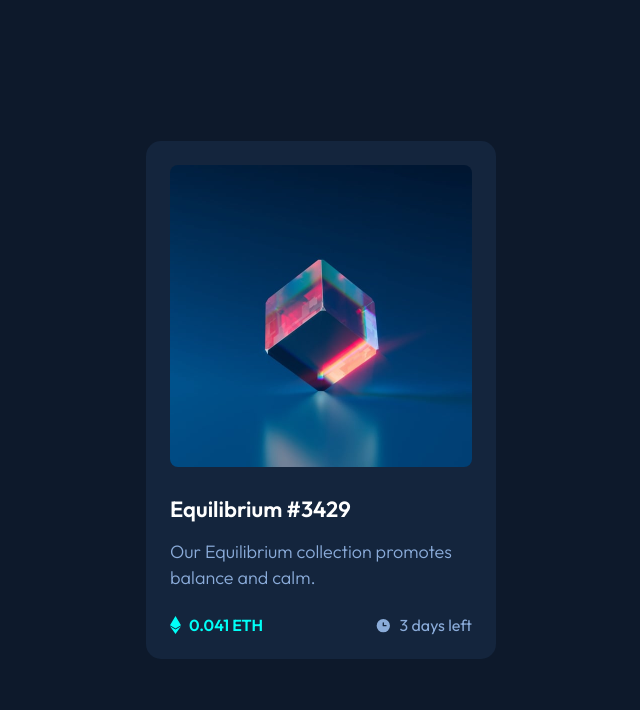
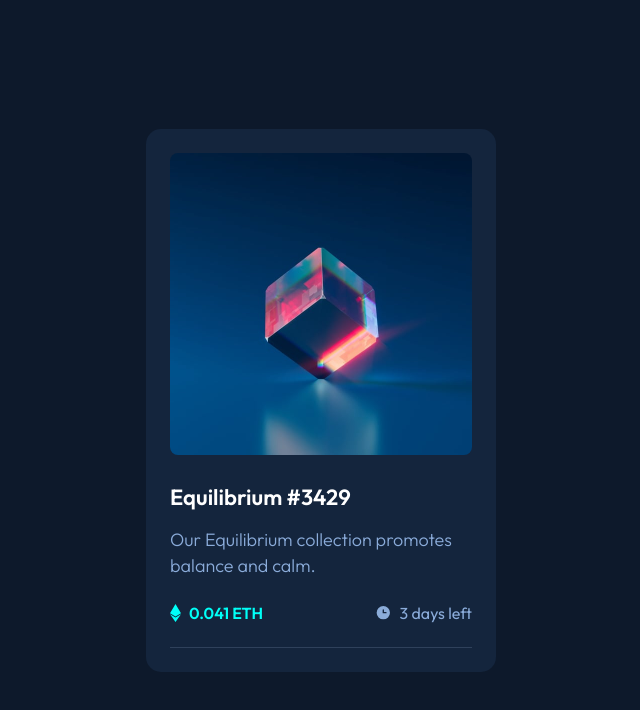
Before and after one commit to NomiDomi/frontendmentor-nft-preview-card-component, a plain HTML site: page src/index.html in a window 1280 px wide. Shown: the whole page, without its empty margins (319-959 px from the left). Drawn offline with Linux system fonts and the light colour scheme.

Commit message:
feat: Added and styled the separator

```diff
--- a/src/index.html
+++ b/src/index.html
@@ -23,6 +23,7 @@
                     <h3 class="text">3 days left</h3>
                 </div>
             </div>
+            <div class="separator"></div>
         </div>
     </body>
 </html>
--- a/src/style.css
+++ b/src/style.css
@@ -85,6 +85,12 @@ body {
     color: var(--primary-100);
 }
 
+.separator {
+    height: 1px;
+    background-color: var(--neutral-900);
+    margin-top: 24px;
+}
+
 @media screen and (max-width: 400px) {
     .card-container {
         width: 90vw;
```
